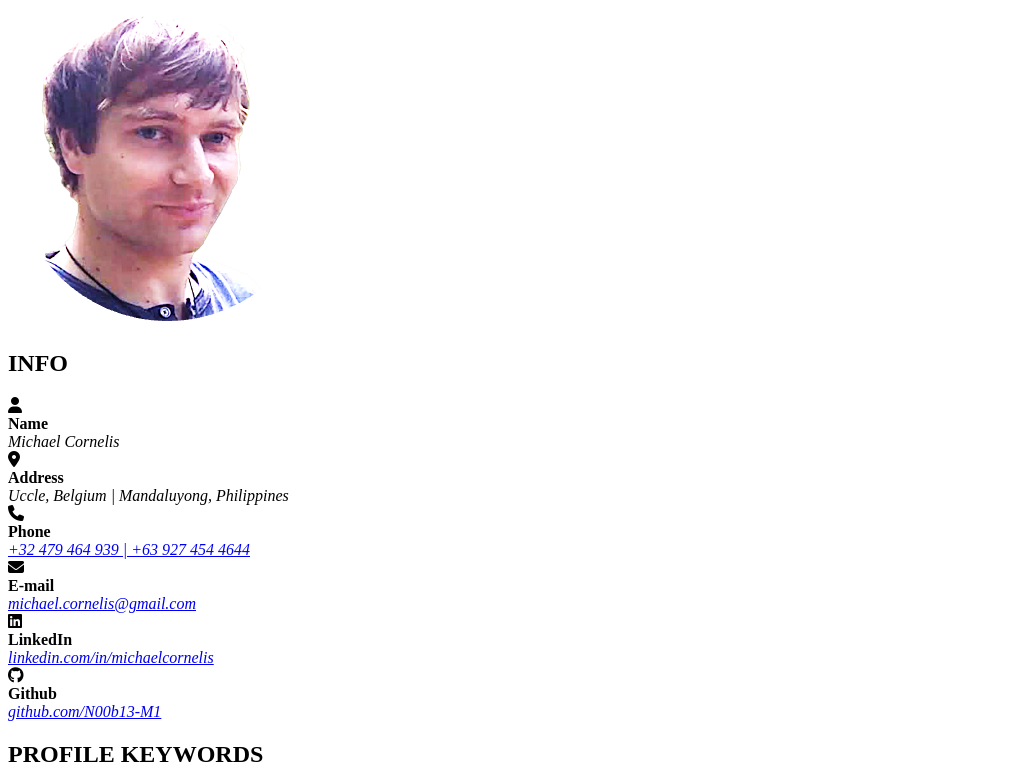
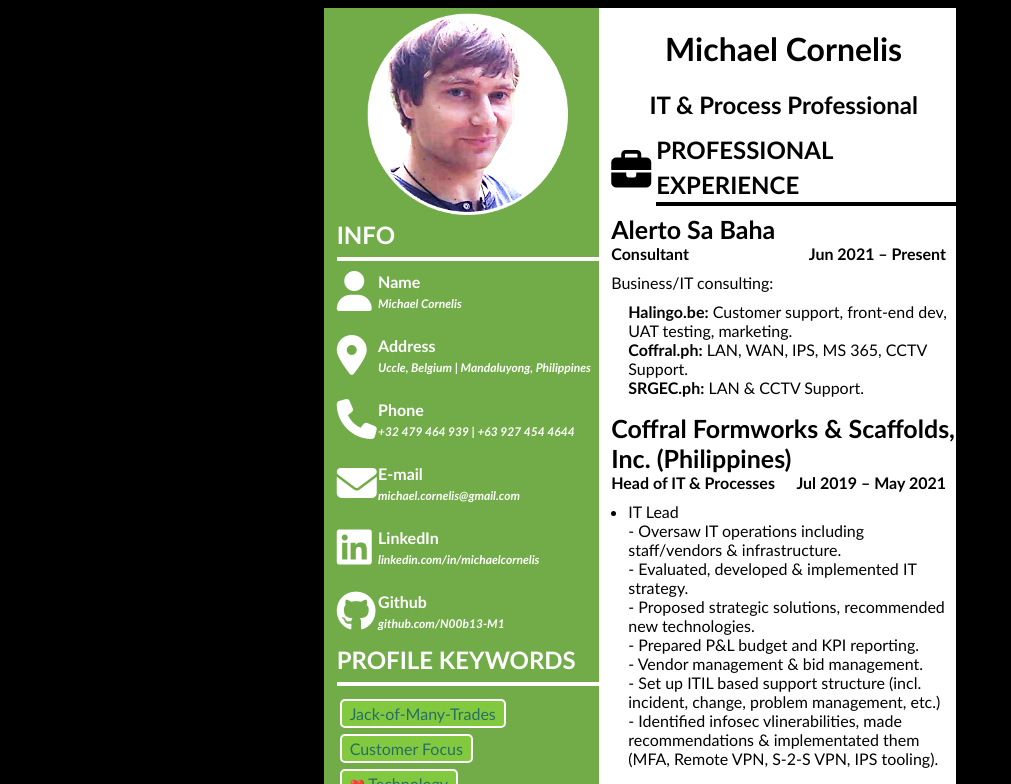
Before and after one commit to N00b13-M1/AWS_Test, a website: page public/pages/back.html in a window 1280 px wide. Shown: the top 784 px of the page, without its empty margins (0-1011 px from the left). Drawn offline with nearby package versions, Linux system fonts and the light colour scheme; files that its build step writes are made by us from their sources; files whose address does not match are found by name.

Commit message:
added_correct_css_path_mc

```diff
--- a/public/pages/back.html
+++ b/public/pages/back.html
@@ -4,7 +4,7 @@
     <meta charset="UTF-8">
     <meta http-equiv="X-UA-Compatible" content="IE=edge">
     <meta name="viewport" content="width=device-width, initial-scale=1.0">
-    <link rel="stylesheet" href="./public/css/style.css">
+    <link rel="stylesheet" href="../css/style.css">
     <title>Alerto Sa Baha</title>
 </head>
 <body>
```
